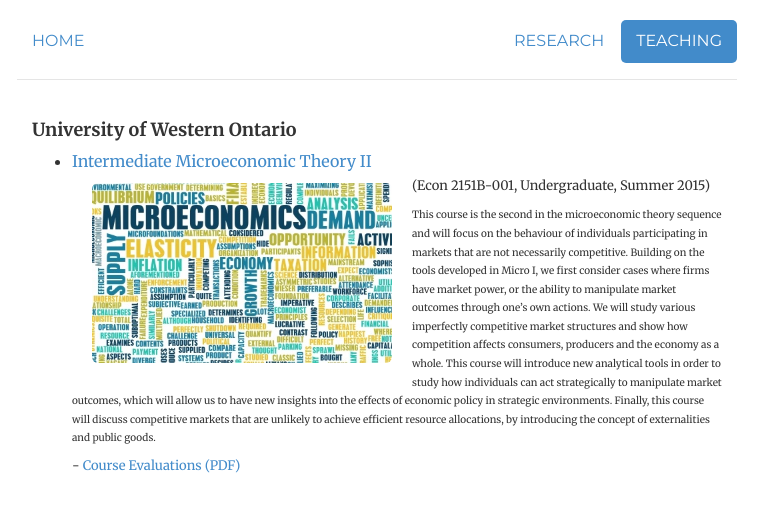
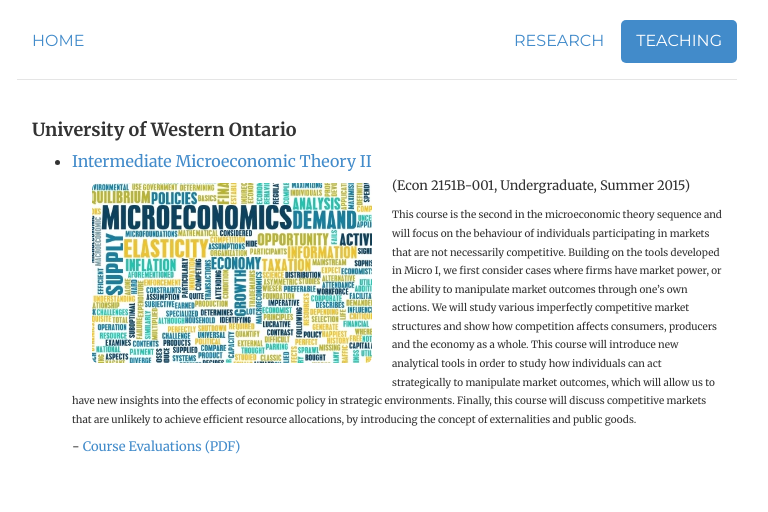
Before and after one commit to morihiroaki/morihiroaki.github.io, a Jekyll site: the page built from teaching.html, in a window 1280 px wide. Shown: the top 512 px of the page, without its empty margins (263-1031 px from the left). Built offline with Jekyll 4.4.1, drawn with Linux system fonts in a browser that asks for light colours.

Commit message:
Update teaching.html

```diff
--- a/teaching.html
+++ b/teaching.html
@@ -9,7 +9,7 @@
   <h4>University of Western Ontario</h4>
 <ul style="list-style-type:disc">
   <li><a target="_blank" href="/files/2151_2015S_syllabus.pdf" title="Syllabus">Intermediate Microeconomic Theory II</a></li>
-<img  class="img-rounded" src="files/micro_image.jpg" height="180" width="300" style='float: left;' hspace="20" vspace="10">
+<img  class="img-rounded" src="files/micro_image.jpg" height="180" width="280" style='float: left;' hspace="20" vspace="10">
 <p><font size="2">(Econ 2151B-001, Undergraduate, Summer 2015)  </p>
 <p><font size="1">This course is the second in the microeconomic theory sequence and will focus on the behaviour of
          individuals participating in markets that are not necessarily competitive. Building on the tools developed
```
